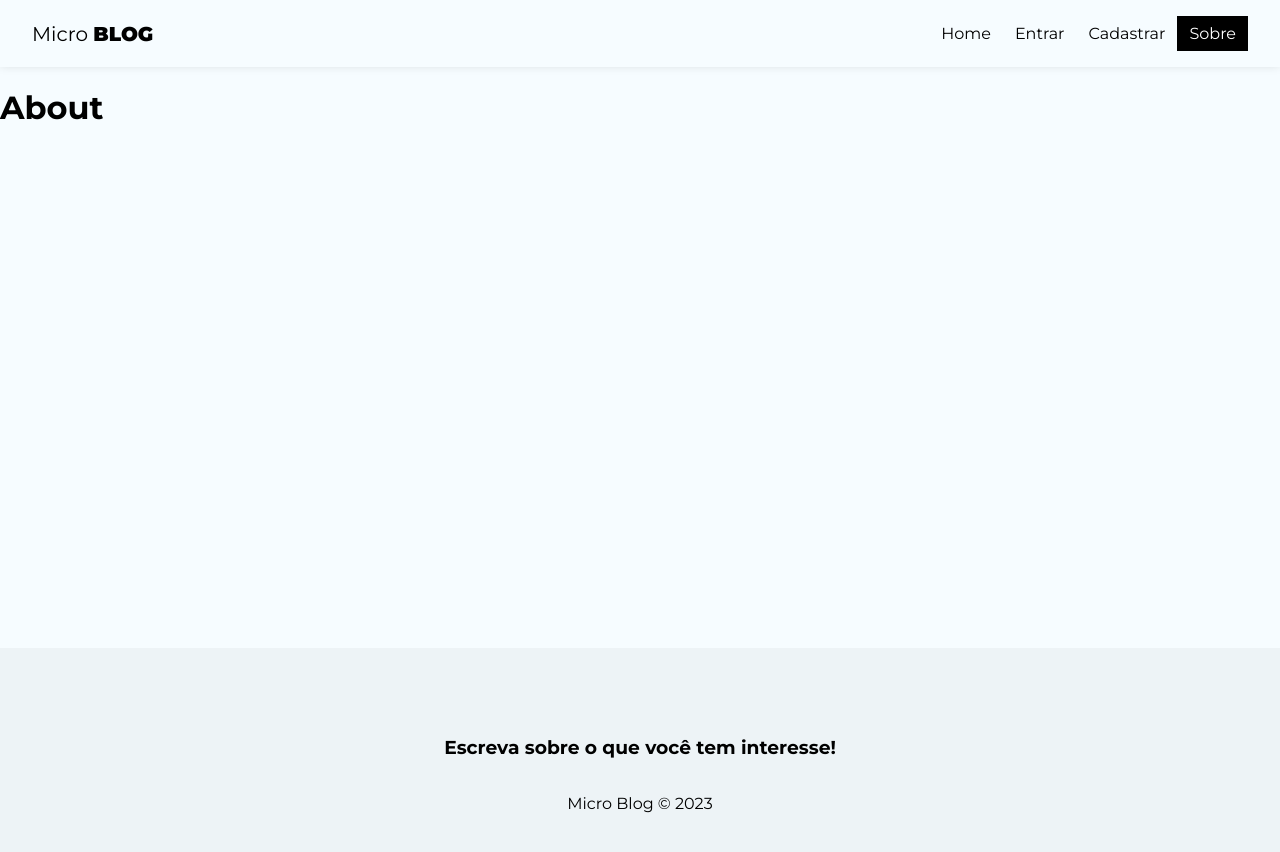
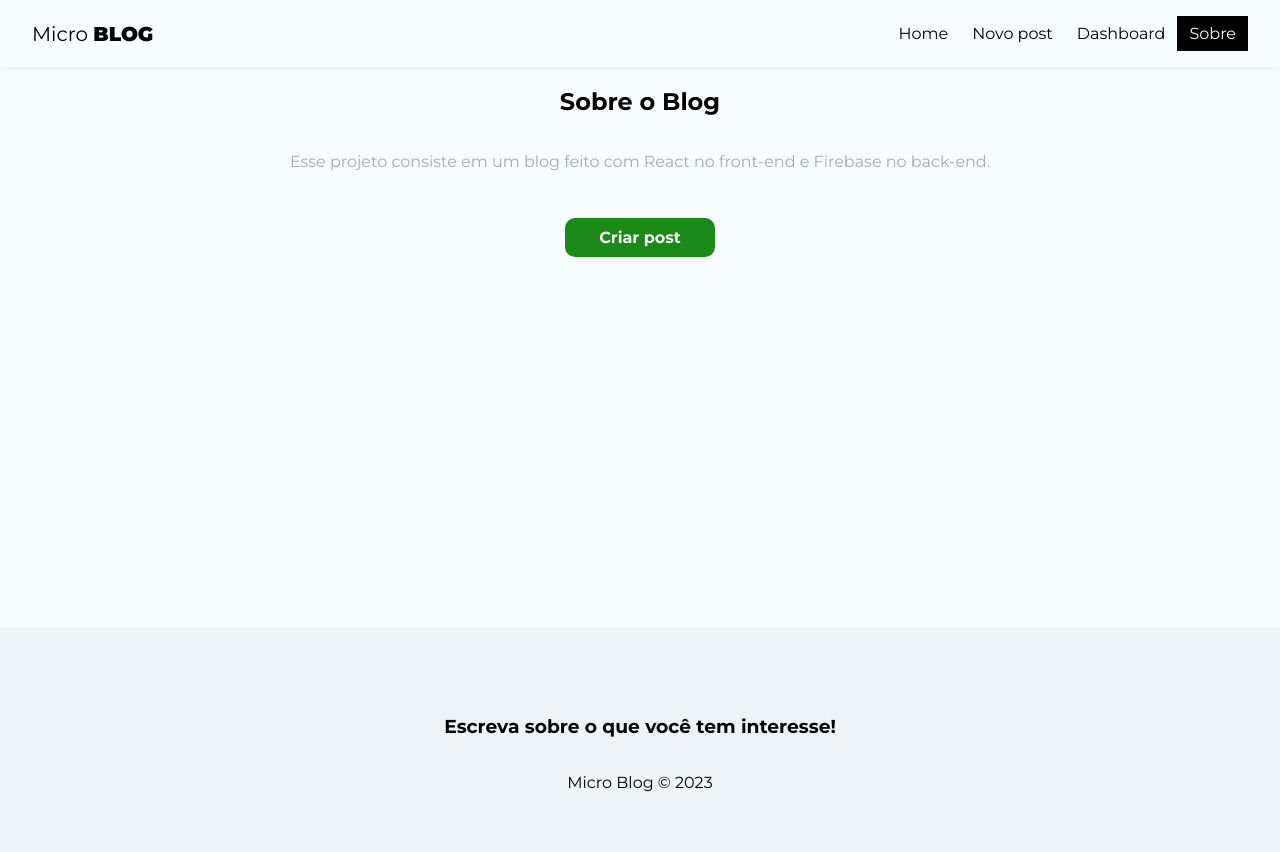
Before and after one commit to Alessandro021/micro-blog, a React (Vite) app: page /about in a window 1280 px wide. Shown: the top 852 px of the page. Built offline with nearby package versions, Linux system fonts and the light colour scheme; no server answers; sample sign-in values are in the browser's storage.

Commit message:
finalizado a tela de cadastro, configurado a autenticação por rotas, estilizado a tela de about/sobre

```diff
--- a/src/App.jsx
+++ b/src/App.jsx
@@ -1,27 +1,54 @@
 import "./App.css";
 import { BrowserRouter, Routes, Route, Navigate } from "react-router-dom";
+import { onAuthStateChanged } from "firebase/auth";
+import { useState, useEffect } from "react";
+import { useAuthentication } from "./hooks/useAuthentication";
+
 import Home from "./pages/Home/Home";
 import About from "./pages/About/About";
 import Navbar from "./components/NavBar/NavBar";
 import Footer from "./components/Footer/Footer";
 import Login from "./pages/Login/Login";
 import Register from "./pages/Register/Register";
+import Dashboard from "./pages/Dashboard/Dashboard";
+import CreatePost from "./pages/CreatePost/CreatePost";
 
+import { AuthProvider } from "./context/AuthContext";
 function App() {
+
+    const [user, setUser] = useState(undefined);
+    const {auth} = useAuthentication();
+
+    const loadingUser = user === undefined;
+    console.log(loadingUser);
+
+    useEffect(() => {
+        onAuthStateChanged(auth, (user) => {
+            setUser(user);
+        });
+    },[auth]);
+
+    if(loadingUser) {
+        return <p>Carregando...</p>;
+    }
     return (
         <div className="App">
+            <AuthProvider value={{user}}>
                 <BrowserRouter>
                     <Navbar />
                     <div className="container">
                         <Routes>
                             <Route path="/"  element={<Home />} />
                             <Route path="/about"  element={<About />} />
-                        <Route path="/login"  element={<Login />} />
-                        <Route path="/register"  element={<Register />} />
+                            <Route path="/login"  element={!user ? <Login /> : <Navigate to="/" />} />
+                            <Route path="/register"  element={!user ? <Register /> : <Navigate to="/" />} />
+                            <Route path="/dashboard"  element={user ? <Dashboard /> : <Navigate to="/login" />} />
+                            <Route path="/posts/create"  element={user ? <CreatePost /> : <Navigate to="/login" />} />
                         </Routes>
                     </div>
                     <Footer />
                 </BrowserRouter>
+            </AuthProvider>
         </div>
     );
 }
--- a/src/components/Navbar/Navbar.jsx
+++ b/src/components/Navbar/Navbar.jsx
@@ -1,14 +1,29 @@
 import styles from "./Navbar.module.css";
 import { NavLink } from "react-router-dom";
 
+import { useAuthentication } from "../../hooks/useAuthentication";
+import { useAuthValue } from "../../context/AuthContext";
+
 const Navbar = () => {
+    const {user} = useAuthValue();
     return (
         <nav className={styles.navbar}>
             <NavLink className={styles.brand} to="/">Micro <span>Blog</span></NavLink>
             <ul className={styles.links_list}>
                 <li><NavLink className={({isActive}) => ( isActive ? styles.active : "" )} to={"/"}>Home</NavLink></li>
-                <li><NavLink className={({isActive}) => ( isActive ? styles.active : "" )} to={"/login"}>Entrar</NavLink></li>
-                <li><NavLink className={({isActive}) => ( isActive ? styles.active : "" )} to={"/register"}>Cadastrar</NavLink></li>
+                {!user && (
+                    <>
+                        <li><NavLink className={({isActive}) => ( isActive ? styles.active : "" )} to={"/login"}>Entrar</NavLink></li>
+                        <li><NavLink className={({isActive}) => ( isActive ? styles.active : "" )} to={"/register"}>Cadastrar</NavLink></li>
+                    </>
+                )}
+
+                {user && (
+                    <>
+                        <li><NavLink className={({isActive}) => ( isActive ? styles.active : "" )} to={"/posts/create"}>Novo post</NavLink></li>
+                        <li><NavLink className={({isActive}) => ( isActive ? styles.active : "" )} to={"/dashboard"}>Dashboard</NavLink></li>
+                    </>
+                )}
                 <li><NavLink className={({isActive}) => ( isActive ? styles.active : "" )} to={"/about"}>Sobre</NavLink></li>
 
             </ul>
--- /dev/null
+++ b/src/context/AuthContext.jsx
@@ -0,0 +1,15 @@
+/* eslint-disable react/prop-types */
+import { useContext, createContext } from "react";
+
+const AuthContext = createContext();
+
+export const AuthProvider = ({children, value}) => {
+    return (<AuthContext.Provider value={value}>
+        {children}
+    </AuthContext.Provider>
+    );
+};
+
+export const useAuthValue = () => {
+    return useContext(AuthContext);
+};
--- a/src/pages/About/About.jsx
+++ b/src/pages/About/About.jsx
@@ -1,9 +1,13 @@
+import { Link } from "react-router-dom";
 import styles from "./About.module.css";
 
 const About = () => {
     return (
-        <div>
-            <h1>About</h1>
+        <div className={styles.about}>
+            <h2>Sobre o <span>Blog</span></h2>
+            <p>Esse projeto consiste em um blog feito com React no front-end e Firebase no back-end.</p>
+
+            <Link to="/posts/create" className="btn">Criar post</Link>
         </div>
     );
 };
--- a/src/pages/About/About.module.css
+++ b/src/pages/About/About.module.css
@@ -0,0 +1,17 @@
+.about {
+    text-align: center;
+    display: flex;
+    flex-direction: column;
+    align-items: center;
+}
+
+.about p {
+    color: #AAA;
+    margin-bottom: 32px;
+}
+
+.about a {
+    display: block;
+    margin-top: 15px;
+    padding: 10px 15px;
+}
--- /dev/null
+++ b/src/pages/CreatePost/CreatePost.jsx
@@ -0,0 +1,11 @@
+import styles from "./CreatePost.module.css";
+
+const CreatePost = () => {
+    return (
+        <div>
+            <h1>CreatePost</h1>
+        </div>
+    );
+};
+
+export default CreatePost;
--- /dev/null
+++ b/src/pages/Dashboard/Dashboard.jsx
@@ -0,0 +1,11 @@
+import styles from "./Dashboard.module.css";
+
+const Dashboard = () => {
+    return (
+        <div>
+            <h1>Dashboard</h1>
+        </div>
+    );
+};
+
+export default Dashboard;
```
Also changed, not shown: src/pages/CreatePost/CreatePost.module.css (added), src/pages/Dashboard/Dashboard.module.css (added). Lines whose indentation alone changed are shown as unchanged.
